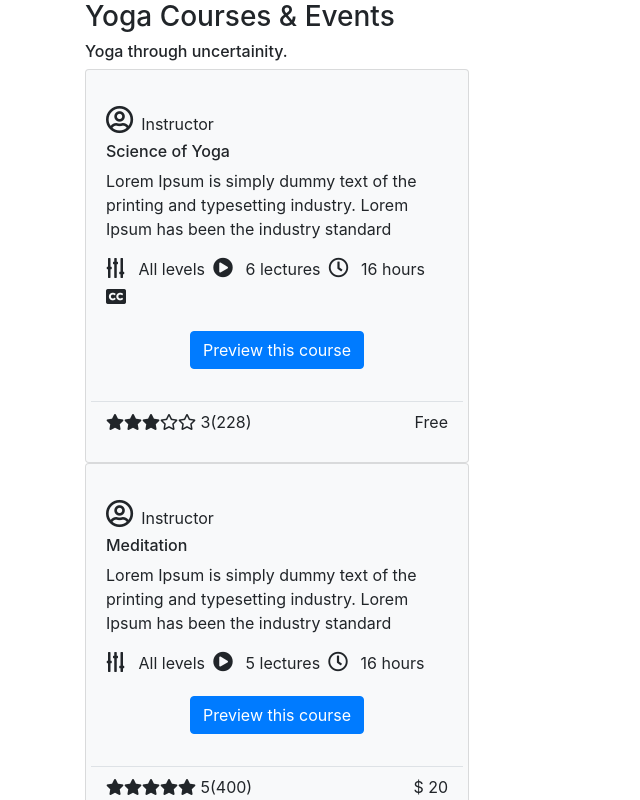
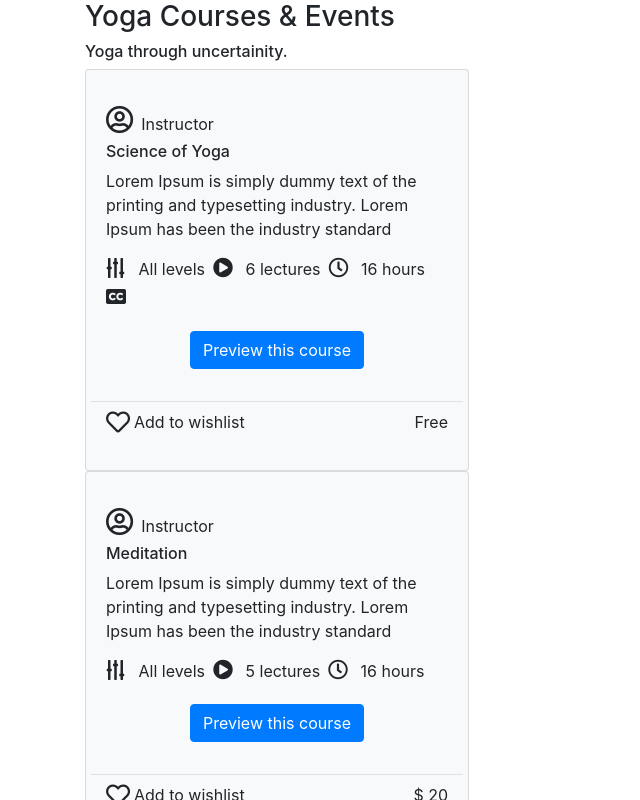
Before and after one commit to hfnabhyasi/heartathon, a Vue app: page / in a window 1280 px wide. Shown: the top 800 px of the page, without its empty margins (0-640 px from the left). Built offline with nearby package versions, Linux system fonts and the light colour scheme.

Commit message:
Add new component AddToWishList-Status

```diff
--- /dev/null
+++ b/src/components/AddToWishList-Status.vue
@@ -0,0 +1,50 @@
+<template lang="html">
+<div class="wishlist">
+  <i class= "fa-heart h4 c-pointer"  :class=" toggleHeart ? 'fas' : 'far' " @click="addToWishList($event)">
+  </i>
+  <label class="ml-1 align-top" v-if="addedtowishlist"> Add to wishlist </label>
+  <label class="ml-1 align-top" v-else=""> Remove from wishlist </label>
+</div>
+</template>
+<script>
+export default {
+  props: {
+    toggleHeart: {
+      type: Boolean,
+      default: false
+    },
+      addedtowishlist: {
+        type: Boolean,
+        default: true
+      },
+    content: {
+      type: Object,
+      default: () => {
+        return {
+
+        }
+      }
+    }
+  },
+
+  methods: {
+    addToWishList: function(event) {
+      if (this.toggleHeart) {
+        this.toggleHeart = false;
+        this.addedtowishlist = true;
+        event.target.title = "Add to wishlist";
+      } else {
+        this.toggleHeart = true;
+        this.addedtowishlist = false;
+        event.target.title = "Remove From wishlist";
+      }
+    }
+  }
+}
+</script>
+
+<style lang="css" scoped>
+.c-pointer{
+  cursor:pointer;
+}
+</style>
--- a/src/components/HoveredCard.vue
+++ b/src/components/HoveredCard.vue
@@ -27,7 +27,8 @@
       </div>
       <div class="row  border-top">
         <div class="col-8 text-left my-2">
-          <Rating :content="content"></Rating>
+          <AddToWishListS :content="content"></AddToWishListS>
+          <!-- <Rating :content="content"></Rating> -->
         </div>
         <div class="col-4 my-2 text-right">  {{content.price}}</div>
       </div>
@@ -39,14 +40,14 @@
 import HeaderComp from "./HeaderComp"
 import Rating from './Rating'
 import CourseInfo from './CourseInfo'
-import AddToWishList from './AddToWishList'
+import AddToWishListS from './AddToWishList-Status'
 
 export default {
   components: {
     HeaderComp,
     Rating,
     CourseInfo,
-    AddToWishList
+    AddToWishListS
   },
   props: [
     "content"
```
